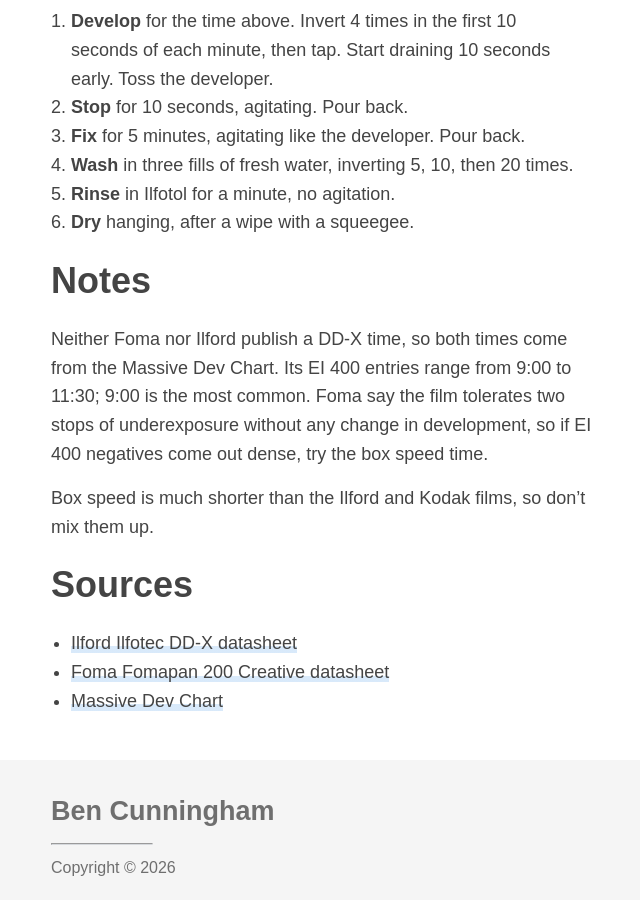
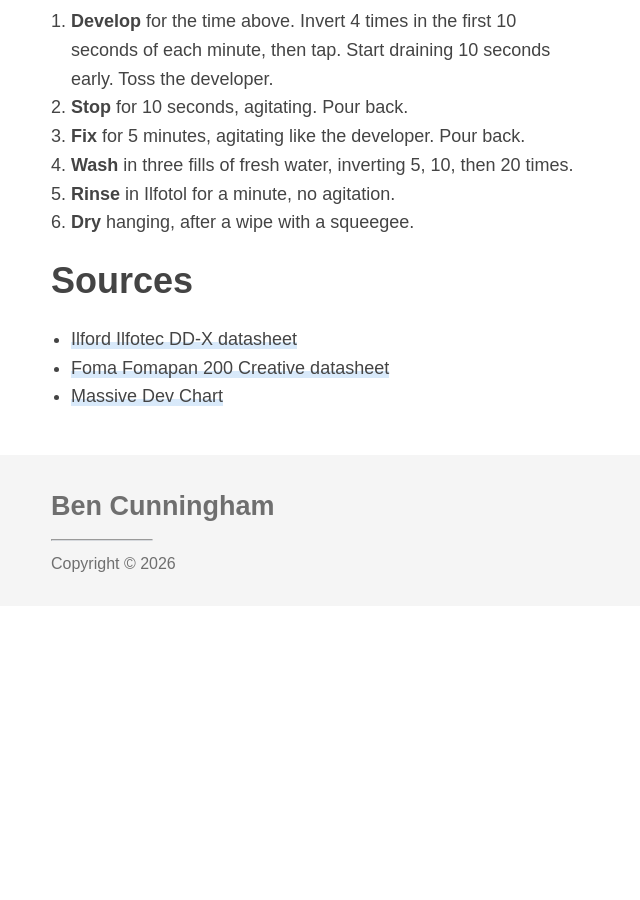
Before and after one commit to benjcunningham/benjcunningham.github.io, a Jekyll site: the page built from _development/fomapan-200-dd-x.md, in a window 1280 px wide and 900 px high, scrolled down 914 px. Shown: the whole window, without its empty margins (314-954 px from the left). Built offline with Jekyll 4.4.1, drawn with Linux system fonts in a browser that asks for light colours; some web fonts are replaced; after the commit the page ends 1520 px from its top, so only the background shows below that.

Commit message:
Drop notes from Fomapan 200 page
Co-Authored-By: Claude Opus 5.5 <noreply@anthropic.com>

```diff
--- a/_development/fomapan-200-dd-x.md
+++ b/_development/fomapan-200-dd-x.md
@@ -14,12 +14,3 @@ sources:
     url: https://www.digitaltruth.com/devchart.php?Film=Fomapan+200&Developer=DD-X&mdc=Search
 
 ---
-
-Neither Foma nor Ilford publish a DD-X time, so both times come from the
-Massive Dev Chart. Its EI 400 entries range from 9:00 to 11:30; 9:00 is the
-most common. Foma say the film tolerates two stops of underexposure without
-any change in development, so if EI 400 negatives come out dense, try the box
-speed time.
-
-Box speed is much shorter than the Ilford and Kodak films, so don't mix them
-up.
```
